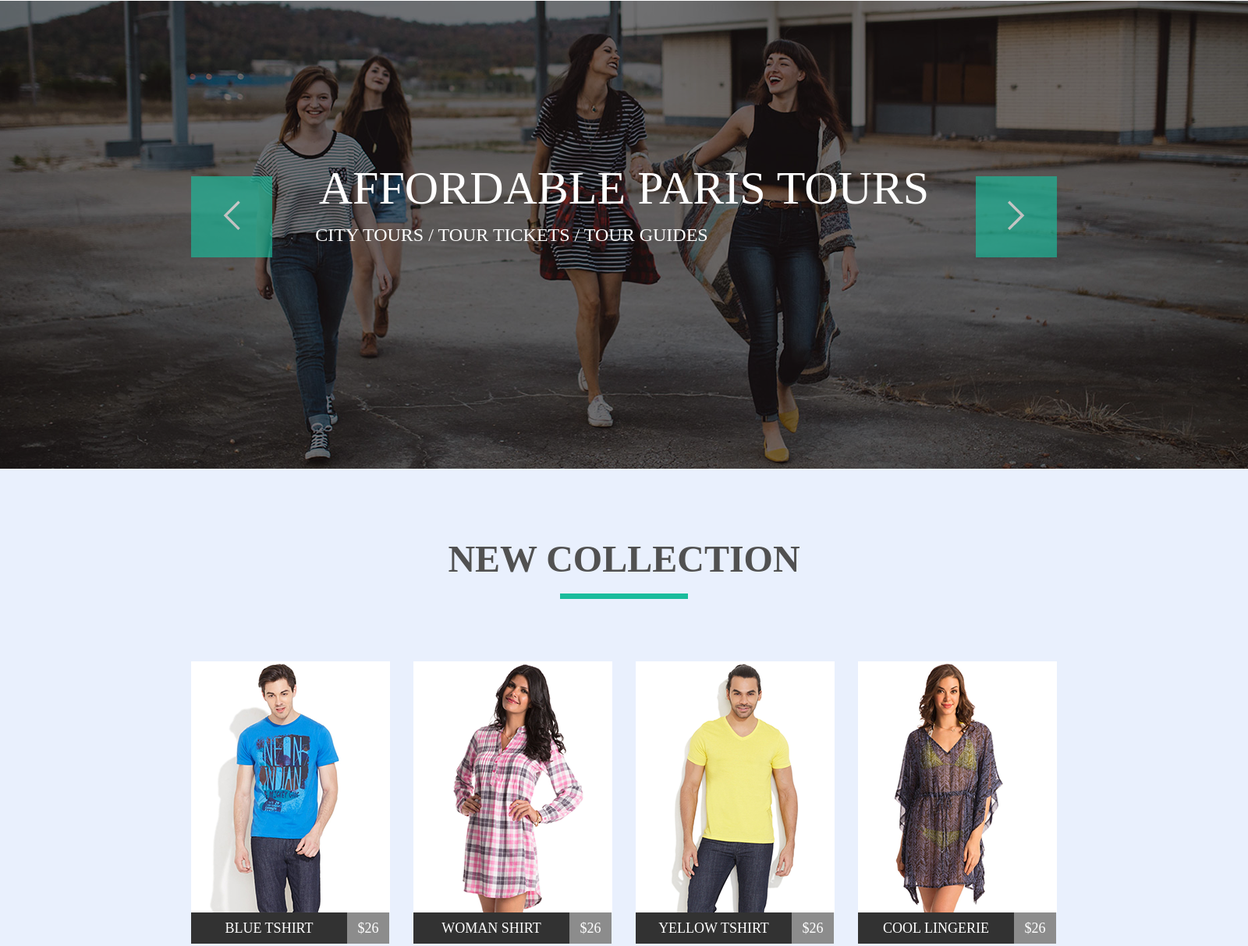
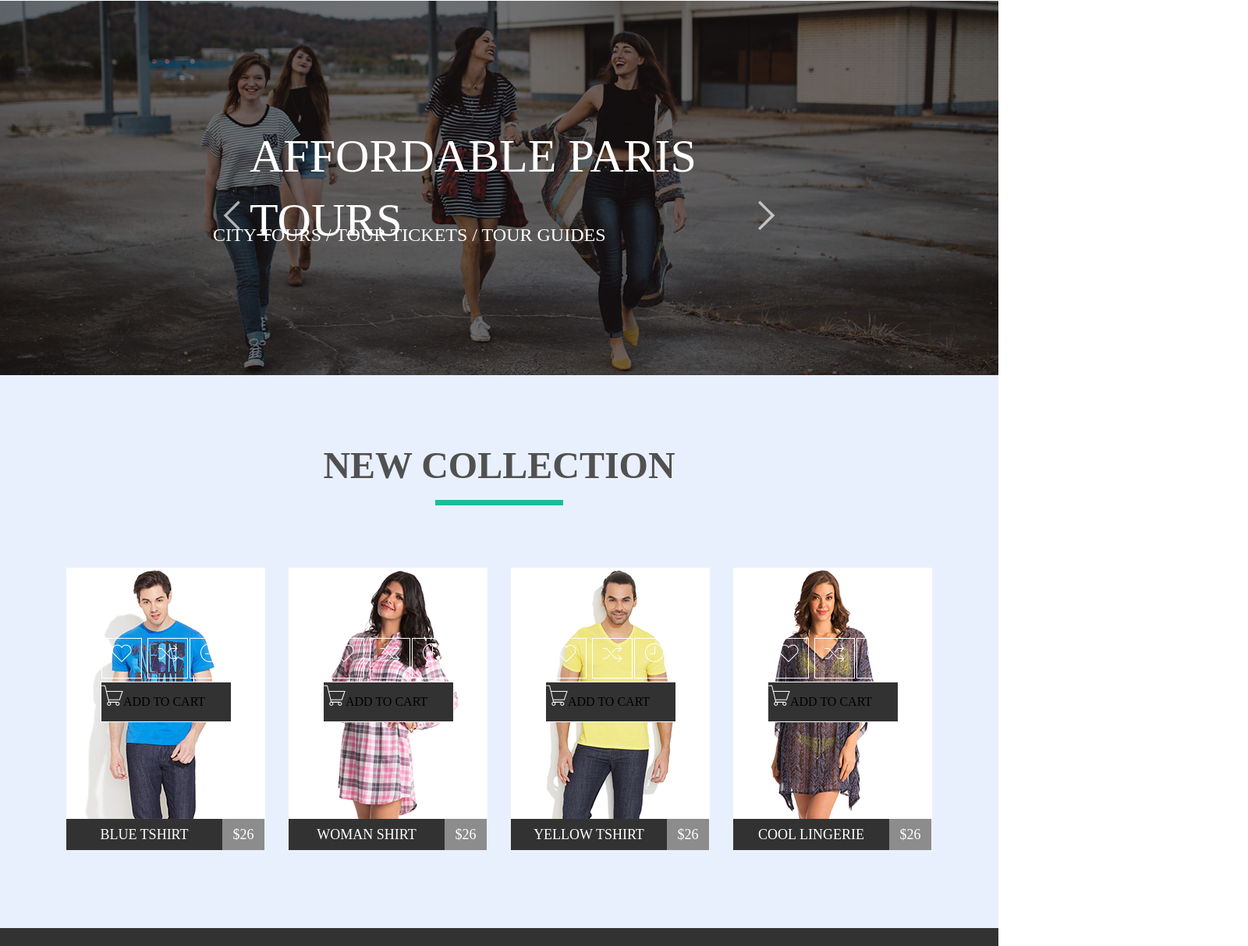
Before and after one commit to alexanderqwer/goithw, a plain HTML site: page module-05/index.html in a window 1280 px wide. Shown: the part 127-1340 px from the top of the page at 78% size, 1600 px wide, since content can reach past the window. Drawn offline with Linux system fonts and the light colour scheme.

Commit message:
rework01

```diff
--- a/module-05/index.html
+++ b/module-05/index.html
@@ -24,16 +24,17 @@
     </header>
     <main>
         <div class="slaider">
-            <button class="slaider-key slaider-key-previous"><img src="img/slaider/.png" alt=""></button>
-            <button class="slaider-key slaider-key-next"><img src="img/slaider/.png" alt=""></button>
+            <button class="slaider-key slaider-key-previous"><img  src="img/slaider/left.png" alt="left"></button>
+            <button class="slaider-key slaider-key-next"><img src="img/slaider/right.png" alt="right"></button>
 
             <ul class="slaider-menu">
                 <li class="slaide-item">
-                    <img class="slaide-image" src="img/slaider/slide4.png" alt="slide-content" width="1600" height="600">
+                    <img class="slaide-image" src="img/slaider/slide4.png" alt="slide-content" width="" height="600">
                     <p class="slaide-descr">AFFORDABLE PARIS TOURS</p>
                     <p class="slaide-descrption">CITY TOURS / TOUR TICKETS / TOUR GUIDES</p>
                 </li>
             </ul>
+
         </div>
         <div class="all-fon">
         <div class="collection">
@@ -42,10 +43,10 @@
 
                 <li class="menu-item-coll">
                     <div class="overlay">
-                        <span class="overlay-icon icon-one"><img src="img/icons/.png" alt=""></span>
-                        <span class="overlay-icon icon-two"><img src="img/icons/.png" alt=""></span>
-                        <span class="overlay-icon icon-three"><img src="img/icons/.png" alt=""></span>
-                        <span class="overlay-icon icon-four"><img src="img/icons/.png" alt="">ADD TO CART</span>
+                        <span class="overlay-icon icon-one"><img src="img/icons/heart.png" alt="heart"></span>
+                        <span class="overlay-icon icon-two"><img src="img/icons/arrows.png" alt="arrows"></span>
+                        <span class="overlay-icon icon-three"><img src="img/icons/clock.png" alt="clock"></span>
+                        <span class="overlay-icon icon-four"><img src="img/icons/basket.png" alt="basket">ADD TO CART</span>
                     </div>
                     <div class="fon">
                         <img class="img-coll" src="img/Human/humen-01.png" alt="COLLECTION" width="255" height="282">
@@ -58,10 +59,10 @@
 
                 <li class="menu-item-coll">
                         <div class="overlay">
-                                <span class="overlay-icon icon-one"><img src="img/icons/.png" alt=""></span>
-                                <span class="overlay-icon icon-two"><img src="img/icons/.png" alt=""></span>
-                                <span class="overlay-icon icon-three"><img src="img/icons/.png" alt=""></span>
-                                <span class="overlay-icon icon-four"><img src="img/icons/.png" alt="">ADD TO CART</span>
+                                <span class="overlay-icon icon-one"><img src="img/icons/heart.png" alt="heart"></span>
+                                <span class="overlay-icon icon-two"><img src="img/icons/arrows.png" alt="arrows"></span>
+                                <span class="overlay-icon icon-three"><img src="img/icons/clock.png" alt="clock"></span>
+                                <span class="overlay-icon icon-four"><img src="img/icons/basket.png" alt="basket">ADD TO CART</span>
                             </div>
                     <div class="fon">
                         <img class="img-coll" src="img/Human/humen-02.png" alt="COLLECTION" width="255" height="282">
@@ -75,10 +76,10 @@
                 <li class="menu-item-coll">
                     <div class="fon">
                             <div class="overlay">
-                                    <span class="overlay-icon icon-one"><img src="img/icons/.png" alt=""></span>
-                                    <span class="overlay-icon icon-two"><img src="img/icons/.png" alt=""></span>
-                                    <span class="overlay-icon icon-three"><img src="img/icons/.png" alt=""></span>
-                                    <span class="overlay-icon icon-four"><img src="img/icons/.png" alt="">ADD TO CART</span>
+                                    <span class="overlay-icon icon-one"><img src="img/icons/heart.png" alt="heart"></span>
+                                    <span class="overlay-icon icon-two"><img src="img/icons/arrows.png" alt="arrows"></span>
+                                    <span class="overlay-icon icon-three"><img src="img/icons/clock.png" alt="clock"></span>
+                                    <span class="overlay-icon icon-four"><img src="img/icons/basket.png" alt="basket">ADD TO CART</span>
                                 </div>
                         <img class="img-coll" src="img/Human/human-03.png" alt="COLLECTION" width="255" height="282">
                     </div>
@@ -91,10 +92,10 @@
                 <li class="menu-item-coll">
                     <div class="fon">
                             <div class="overlay">
-                                    <span class="overlay-icon icon-one"><img src="img/icons/.png" alt=""></span>
-                                    <span class="overlay-icon icon-two"><img src="img/icons/.png" alt=""></span>
-                                    <span class="overlay-icon icon-three"><img src="img/icons/.png" alt=""></span>
-                                    <span class="overlay-icon icon-four"><img src="img/icons/.png" alt="">ADD TO CART</span>
+                                    <span class="overlay-icon icon-one"><img src="img/icons/heart.png" alt="heart"></span>
+                                    <span class="overlay-icon icon-two"><img src="img/icons/arrows.png" alt="arrows"></span>
+                                    <span class="overlay-icon icon-three"><img src="img/icons/clock.png" alt="clock"></span>
+                                    <span class="overlay-icon icon-four"><img src="img/icons/basket.png" alt="basket">ADD TO CART</span>
                                 </div>
                         <img class="img-coll" src="img/Human/humen-05.png" alt="COLLECTION" width="255" height="282">
                     </div>
--- a/module-05/style.css
+++ b/module-05/style.css
@@ -5,7 +5,6 @@ img {
 }
 
 :root {
-    width: 1600px;
     margin: auto;
     padding-top: 40px;
 }
@@ -65,8 +64,7 @@ body {
 
 .slaider {
     position: relative;
-    width: 1600px;
-    height: 600px;
+    height: auto;
     margin: 0 auto;
     list-style: none;
     padding: 0;
@@ -83,11 +81,14 @@ body {
     top: 50%;
     width: 104px;
     height: 104px;
-    background-color: rgb(26, 188, 156);
     border: none;
     z-index: 5;
     opacity: 0.651;
     top: 225px;
+    background-color: rgba(0, 0, 0, 0);
+}
+.slaider-key:hover {
+    background-color: rgb(26, 188, 156);
 }
 .slaider-key-previous {
     left: 245px;
@@ -128,6 +129,9 @@ body {
     z-index: 3;
     text-align: left;
     margin: 0 auto;
+}
+.slaide-image {
+    width: 100%;
 }
 
 /* New collection */
@@ -220,21 +224,27 @@ li:hover .fon3 {
     position: absolute;
     width: 234px;
     height: 302px;
-    background-color: rgb(0, 0, 0);
-    opacity: 0;
+    background-color: rgba(141, 133, 133, 0);
     top: 10px;
     left: 10px;
     bottom: 10px;
     right: 10px;
+
 }
+
 .menu-item-coll:hover .overlay {
-    opacity: 0.549;
+    background-color: rgba(141, 133, 133, 0.7);
 }
 .overlay-icon {
     position: absolute;
     display: inline-block;
     border: 1px solid white;
+    background-color: rgba(26, 188, 156, 0,7);
 }
+.overlay-icon:hover {
+    background-color: rgba(26, 188, 156, 1);
+}
+
 .icon-one {
     width: 50px;
     height: 50px;
@@ -243,6 +253,7 @@ li:hover .fon3 {
     left: 35px;
     top: 80px;
 }
+
 .icon-two {
     width: 50px;
     height: 50px;
@@ -250,7 +261,6 @@ li:hover .fon3 {
     text-align: center;
     left: 94px;
     top: 80px;
-    background-color: rgb(26, 188, 156);
 }
 .icon-three {
     width: 50px;
@@ -273,7 +283,6 @@ li:hover .fon3 {
 /* footer */
 
 .footer {
-    width: 1600px;
     height: 88px;
     background-color: rgb(50, 50, 50);
 
```
Also changed, not shown: module-05/img/icons/arrows.png (renamed from module-05/img/icons/.png), module-05/img/icons/basket.png (renamed from module-05/img/icons/.png), module-05/img/icons/clock.png (renamed from module-05/img/icons/.png), module-05/img/icons/heart.png (renamed from module-05/img/icons/.png), module-05/img/slaider/left.png (renamed from module-05/img/slaider/.png), module-05/img/slaider/right.png (renamed from module-05/img/slaider/.png).
